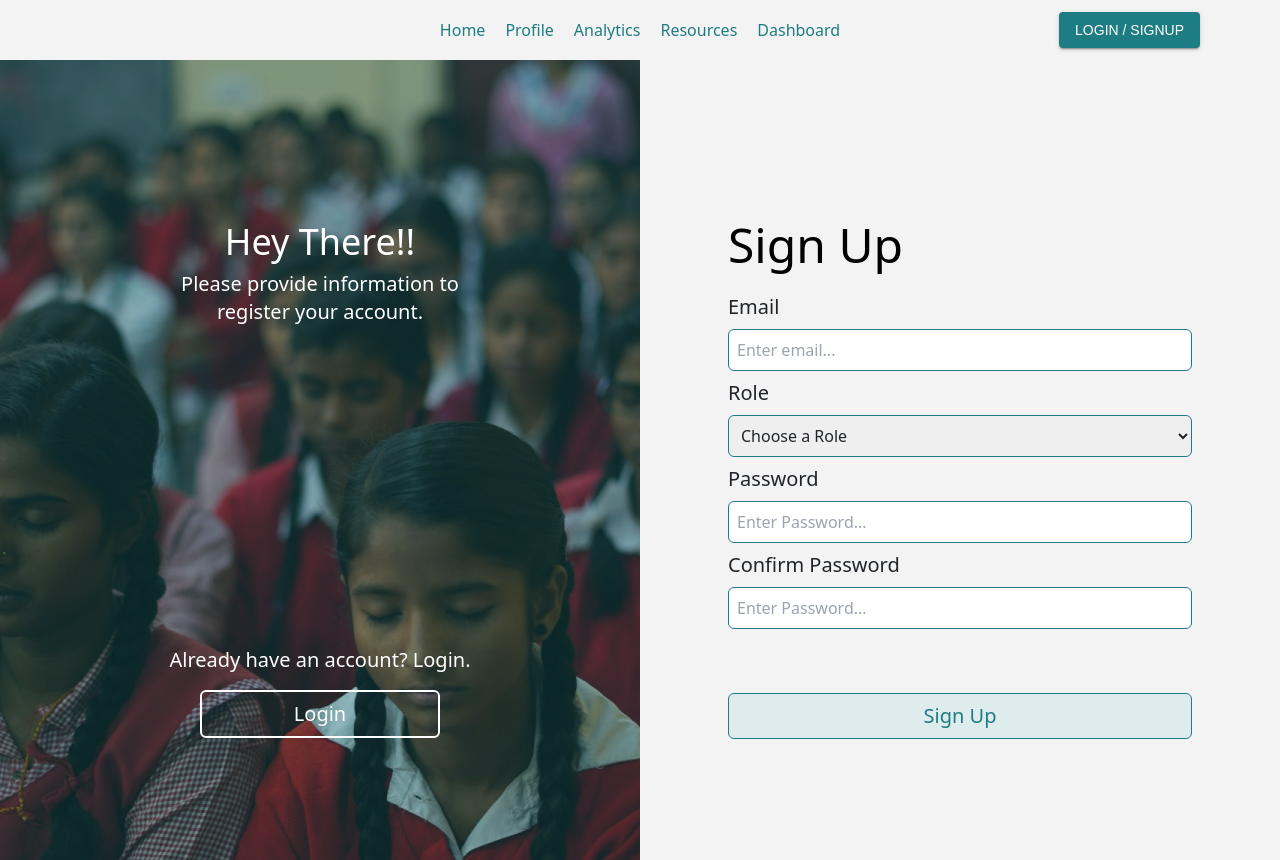
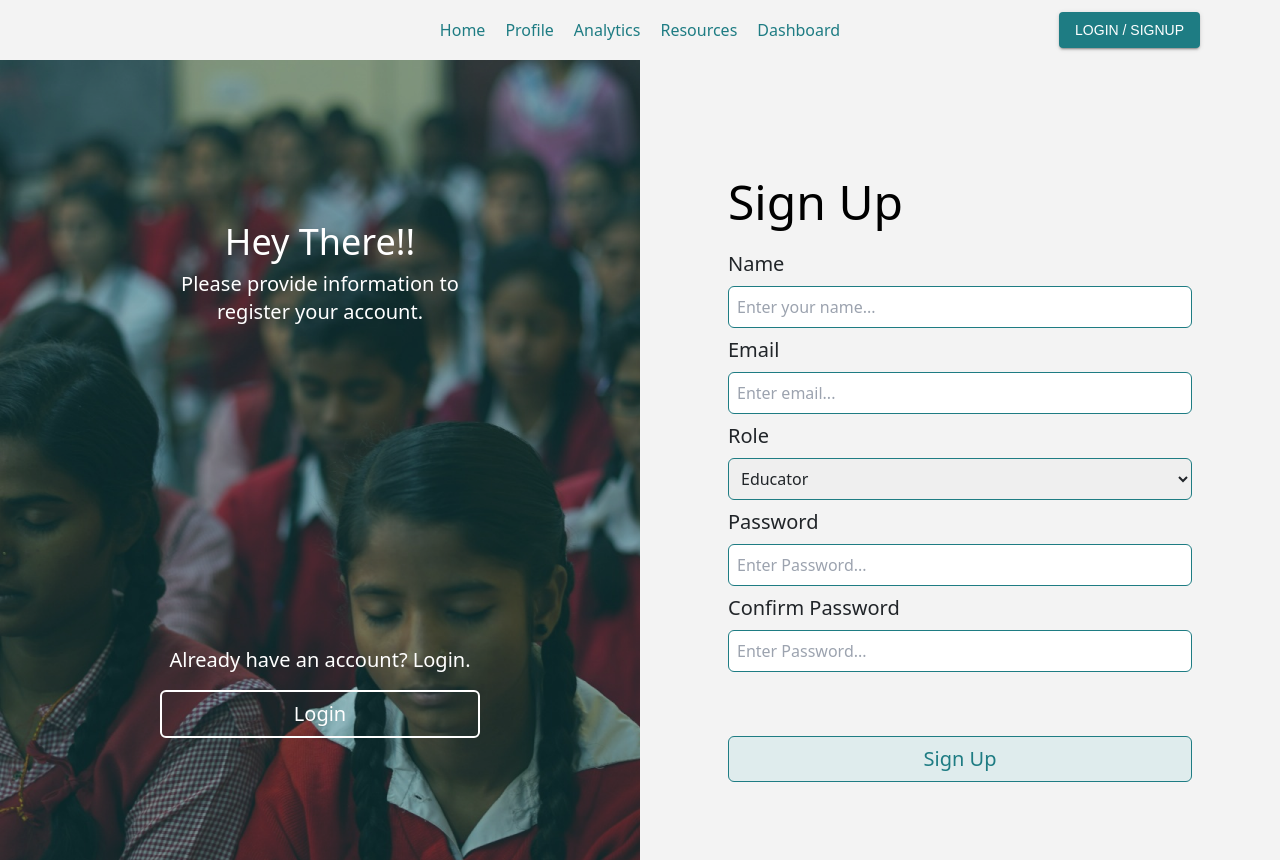
Before and after one commit to rohit108180/AICTE, a React (Create React App) app in the folder client/: page /Register in a window 1280 px wide. Built offline with nearby package versions, Linux system fonts and the light colour scheme.

Commit message:
login signup frontend changed

```diff
--- a/client/src/Context/context/appContext.js
+++ b/client/src/Context/context/appContext.js
@@ -59,7 +59,10 @@ export const initialState = {
             const res = await axios.post(`${BASE_URL}/user/${action}`, currentUser);
             console.log(res);
             const {user, token} =  res.data;
+            console.log(user, token);
             dispatch({type : SETUP_USER_SUCCESS, payload : {user, token}});
+
+            console.log(`${action} successful`);
             displayAlert(`successfully ${action}. Redirecting ....`, "success");
 
             addUsertoLocalStorage({user, token});
--- a/client/src/Login Signup/SignUp.jsx
+++ b/client/src/Login Signup/SignUp.jsx
@@ -1,9 +1,92 @@
-import React from 'react'
-import { Link } from "react-router-dom";
+
 import signupImage from "../images/signup.png"
 
 
+import React, { useEffect, useState } from "react";
+import { Link } from "react-router-dom";
+import { useNavigate } from "react-router-dom";
+import axios from 'axios';
+import useAuth from '../MyHooks/useAuth';
+import { useAppcontext } from '../Context/context/appContext';
+// import signin from './signin.png'
+
 function SignUp() {
+
+  const { setLogin } = useAuth();
+  axios.defaults.withCredentials = true;
+
+
+  // useEffect(() => {
+  //   const token = localStorage.getItem("token");
+  //   if (token === "Logged IN") {
+  //     setLogin(true);
+  //     navigate("/Dashboard", { replace: true });
+  //   }
+  // }, []);
+
+
+    const initialState = {
+        name: "",
+        Email: "",
+        Password: "",
+        RePassword: "",
+        role : "Educator"
+      };
+
+        const [values, setValues] = useState(initialState);
+
+        const {  setupUser, user} = useAppcontext();
+
+        const navigate = useNavigate();
+
+        useEffect(() => {
+          if(user){
+            setTimeout(() => {
+              navigate('/Dasboard');
+              setLogin(true);
+            }, 3000);
+          }
+        }, [user, navigate])
+
+
+
+        const toggleMember  = () => {
+          setValues({...values, isMember : !values.isMember});
+        }
+
+        const handleChange = (e) => {
+          // console.log(e.target.value);
+          setValues({...values, [e.target.name] : e.target.value
+                    })
+        };
+
+        const handleSubmit = (e) => {
+          e.preventDefault();
+
+          if((values.name === "" ) || values.Email === "" || (values.Password === "")){
+
+
+            console.log("Please fill all the feilds");
+            return ;
+
+          }
+
+          if(values.Password !== values.RePassword){
+
+            console.log("Password not matched");
+            return;
+          }
+
+          setupUser({name: values.name , Email : values.Email, Password : values.Password, role :values.role},  'register');
+
+
+
+        };
+
+
+
+
+
   return (
     <>
     <div className='grid grid-cols-1 sm:grid-cols-2'>
@@ -23,15 +106,20 @@ function SignUp() {
             <p className="text-xl text-white text-center mt-80">
             Already have an account? Login.            </p>
             <div className="sm:mt-12 mt-2 flex justify-center items-center">
-              <Link to="/" className="w-60 no-underline">
+
               <button
+              onClick={()=>{
+                navigate('/login',{
+                  replace : true
+                });
+              }}
                 type="submit"
                 className="block text-center text-white  outline-none bg-transparent  cursor-pointer
                 px-2 py-2  text-xl w-full border-2 border-white rounded-md"
               >
                 Login
               </button>
-              </Link>
+
             </div>
         </div>
         </div>
@@ -44,10 +132,30 @@ function SignUp() {
             </h1>
             <div className="grid gap-2 sm:my-16 mt-4">
               <div className="rounded-sm">
+
+              <label className="block sm:text-xl text-base mb-2 font-heading">
+                  Name
+                </label>
+                <input
+                value={values.name}
+                onChange={handleChange}
+                name='name'
+                  type="text"
+                  className="sm:border-3 border-1 border-main w-full text-base
+                px-2 sm:py-2 py-2  rounded-md"
+                  placeholder="Enter your name..."
+                />
+                </div>
+
+                <div className="rounded-sm">
+
                 <label className="block sm:text-xl text-base mb-2 font-heading">
                   Email
                 </label>
                 <input
+                value={values.Email}
+                onChange={handleChange}
+                name='Email'
                   type="text"
                   className="sm:border-3 border-1 border-main w-full text-base
                 px-2 sm:py-2 py-2  rounded-md"
@@ -59,12 +167,16 @@ function SignUp() {
                 <label className="block sm:text-xl text-base mb-2 font-heading">
                   Role
                 </label>
-                <select  className="sm:border-3 border-1 border-main w-full text-base
+                <select
+                onChange={handleChange}
+                name='role'
+                value={values.role}
+                className="sm:border-3 border-1 border-main w-full text-base
                 px-2 sm:px-3 py-2  rounded-md">
-                  <option selected>Choose a Role</option>
-                  <option value="US">Admin</option>
-                  <option value="CA">Educator</option>
-                  <option value="FR">Curriculum Developer</option>
+                  {/* <option selected>Choose a Role</option> */}
+                  <option value="Admin">Admin</option>
+                  <option value="Educator">Educator</option>
+                  <option value="Curriculum Developer">Curriculum Developer</option>
                 </select>
 
               </div>
@@ -73,7 +185,9 @@ function SignUp() {
                   Password
                 </label>
                 <input
-
+                 value={values.Password}
+                  onChange={handleChange}
+                  name='Password'
                   type="password"
                   className="sm:border-3 border-1 border-main w-full text-base
                 px-2 sm:py-2 py-2 d rounded-md
@@ -87,7 +201,9 @@ function SignUp() {
                   Confirm Password
                 </label>
                 <input
-
+                 value = {values.RePassword}
+                  onChange={handleChange}
+                  name='RePassword'
                   type="password"
                   className="sm:border-3 border-1 border-main w-full text-base
                 px-2 sm:py-2 py-2  rounded-md
@@ -101,6 +217,7 @@ function SignUp() {
 
             <div className="mt-12 sm:mt-12 flex justify-center items-center">
               <button
+              onClick={handleSubmit}
                 type="submit"
                 className="block text-center text-main  outline-none bg-[#DFECED]  cursor-pointer
                 sm:py-2 py-2 sm:px-24 text-xl w-full border-1 border-[#1E7C83] rounded-md"
--- a/client/src/Login Signup/SingIn.jsx
+++ b/client/src/Login Signup/SingIn.jsx
@@ -1,9 +1,103 @@
-import React from 'react'
+
+import loginImage from "../images/signin.png"
+
+import React, { useEffect, useState } from "react";
 import { Link } from "react-router-dom";
-import loginImage from "../images/signin.png"
+import { useNavigate } from "react-router-dom";
+import axios from 'axios';
+import useAuth from '../MyHooks/useAuth';
+import { useAppcontext } from '../Context/context/appContext';
 // import signin from './signin.png'
 
 function SingIn() {
+
+  const { setLogin } = useAuth();
+  axios.defaults.withCredentials = true;
+
+
+  // useEffect(() => {
+  //   const token = localStorage.getItem("token");
+  //   if (token === "Logged IN") {
+  //     setLogin(true);
+  //     navigate("/Dashboard", { replace: true });
+  //   }
+  // }, []);
+
+
+    const initialState = {
+        name: "",
+        Email: "",
+        Password: "",
+        RePassword: "",
+        role : ""
+      };
+
+        const [values, setValues] = useState(initialState);
+
+        const {  setupUser, user} = useAppcontext();
+
+        const navigate = useNavigate();
+
+        useEffect(() => {
+          if(user){
+            setTimeout(() => {
+              navigate('/Dasboard');
+              setLogin(true);
+            }, 3000);
+          }
+        }, [user, navigate])
+
+
+
+        const toggleMember  = () => {
+          setValues({...values, isMember : !values.isMember});
+        }
+
+        const handleChange = (e) => {
+          // console.log(e.target.value);
+          setValues({...values, [e.target.name] : e.target.value
+                    })
+        };
+
+        const handleSubmit = (e) => {
+          e.preventDefault();
+
+          // if((values.name === "" ) || values.Email === "" || (values.Password === "")){
+          //   //   displayAlert("Please fill all the feilds", "error");
+
+          //   console.log("Please fill all the feilds");
+          //   return ;
+
+          // }
+
+          // if(values.Password !== values.RePassword){
+
+          //   console.log("Password not matched");
+          //   return;
+          // }
+
+          setupUser({  Email : values.Email, Password : values.Password},  'login');
+        //   else{
+        //     if(values.isMember){
+        //       setupUser({email : values.email, password : values.password},  'login');
+        //     }
+        //     else {
+        //       setupUser({name : values.name, email : values.email, password :values.password, role : values.role}, 'register');
+        //     }
+
+
+        //   }
+
+        };
+
+
+
+
+
+
+
+
+
   return (
     <>
     <div className='grid grid-cols-1 sm:grid-cols-2'>
@@ -20,6 +114,9 @@ function SingIn() {
                   Email
                 </label>
                 <input
+                value={values.Email}
+                onChange={handleChange}
+                name='Email'
                   type="text"
                   className="sm:border-3 border-1 border-main w-full text-base
                 px-2 sm:py-2 py-2 font-sub bg-background rounded-md"
@@ -32,7 +129,9 @@ function SingIn() {
                   Password
                 </label>
                 <input
-
+                 value={values.Password}
+                  onChange={handleChange}
+                  name='Password'
                   type="password"
                   className="sm:border-3 border-1 border-main w-full text-base
                 px-2 sm:py-2 py-2 font-sub bg-background rounded-md
@@ -46,6 +145,7 @@ function SingIn() {
 
             <div className="sm:mt-12 mt-28 flex justify-center items-center">
               <button
+              onClick={handleSubmit}
                 type="submit"
                 className="block text-center text-main  outline-none bg-[#DFECED]  cursor-pointer
                 sm:py-2 py-2 sm:px-24 text-xl w-full border-1 border-[#1E7C83] rounded-md"
@@ -81,15 +181,21 @@ function SingIn() {
             New here? Create an account.
             </p>
             <div className="sm:mt-12 mt-2 flex justify-center items-center">
-              <Link to="Register" className="w-60 no-underline">
+
               <button
+                onClick={()=>{
+                  navigate('/Register', {
+                    replace: true
+                  });
+
+                }}
                 type="submit"
                 className="block text-center text-white  outline-none bg-transparent  cursor-pointer
                 px-2 py-2  text-xl w-full border-2 border-white rounded-md"
               >
                 Sign Up
               </button>
-              </Link>
+
             </div>
         </div>
         </div>
```
Also changed, not shown: 2 other files (tests, documents, lock files or other folders).
